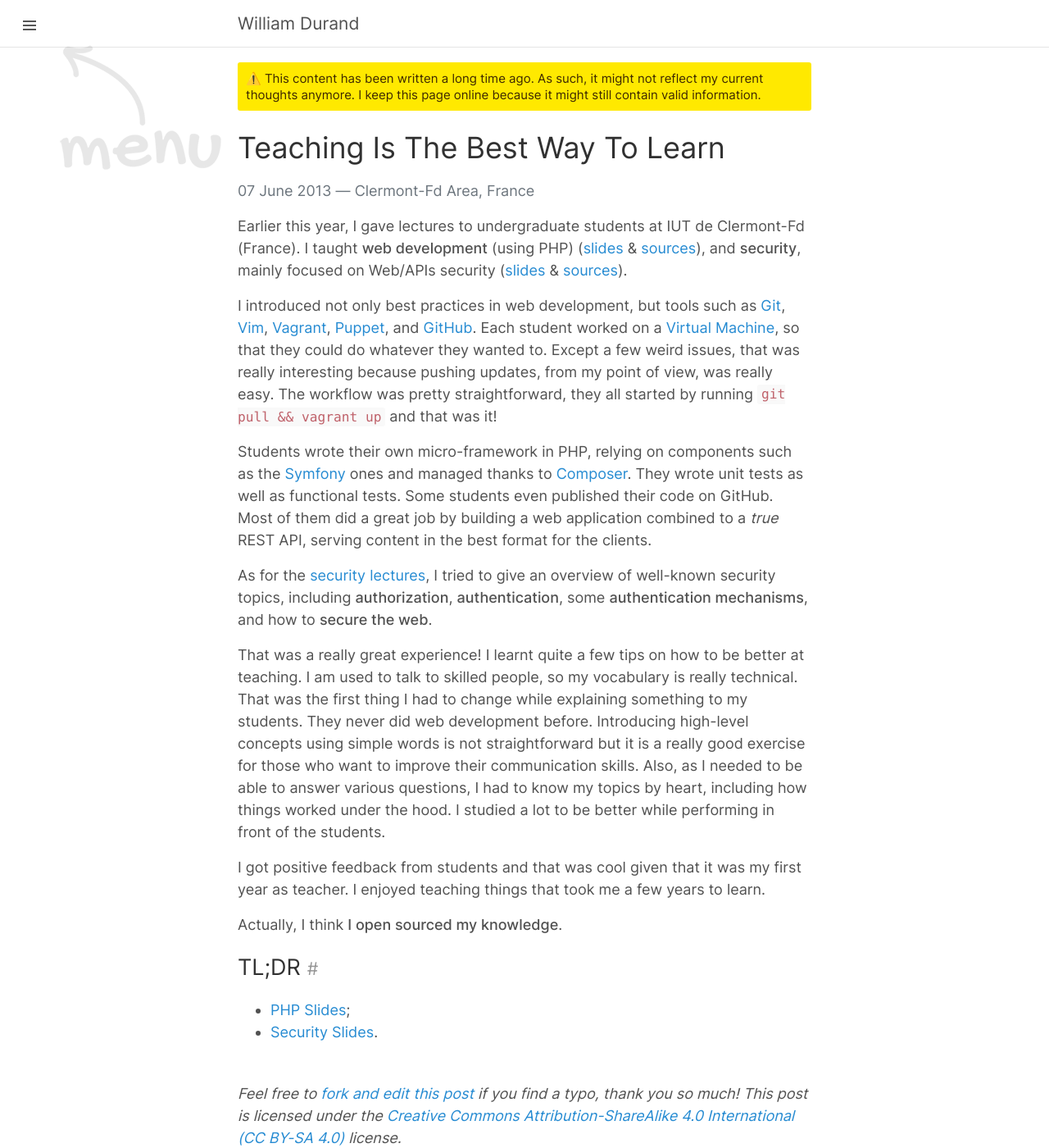
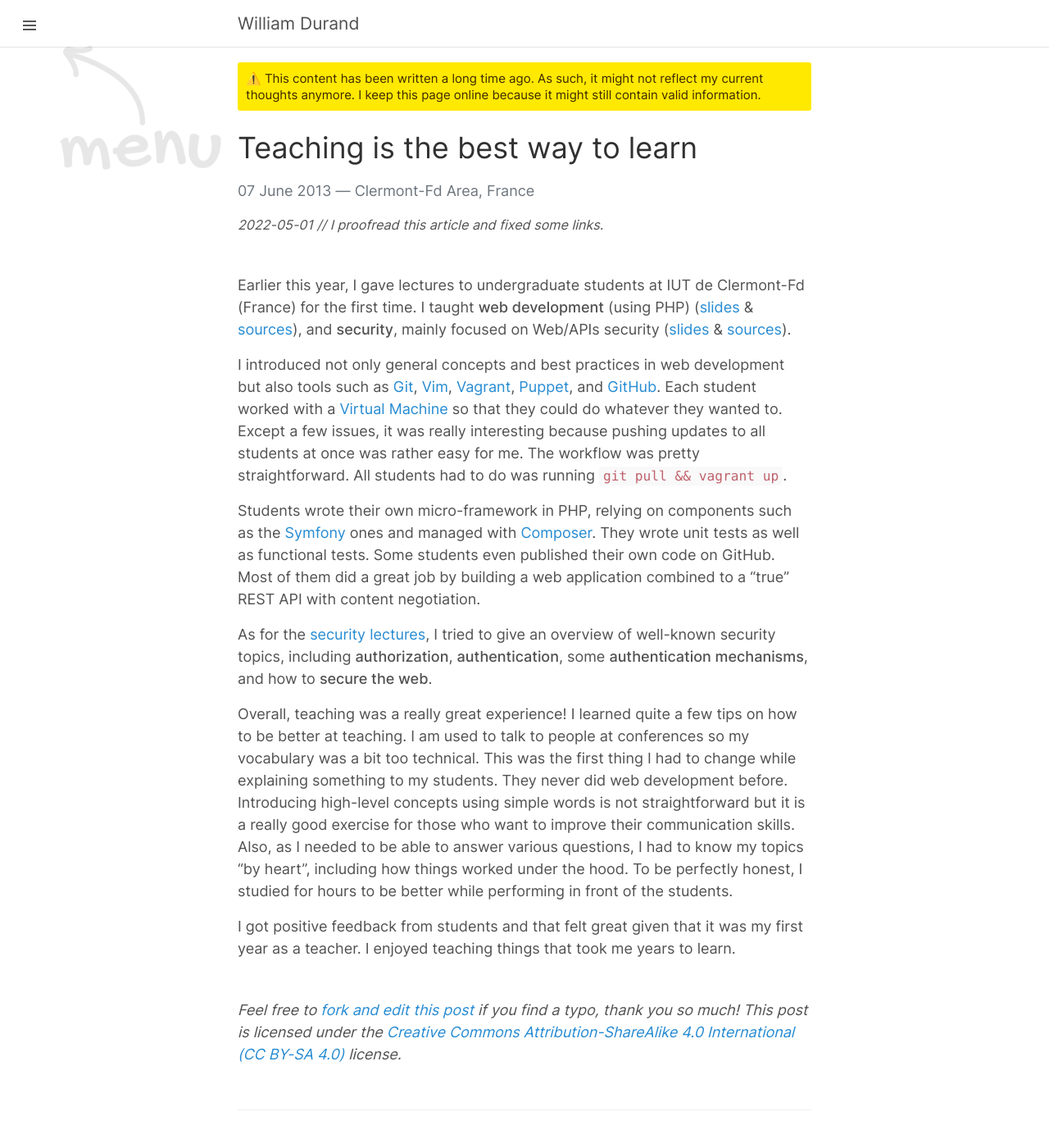
Before and after one commit to willdurand/willdurand.github.io, a Jekyll site: the page built from _posts/2013-06-07-teaching-is-the-best-way-to-learn.md, in a window 1280 px wide and 1400 px high. Shown: the whole window at 82% size. Built offline with Jekyll 4.4.1, drawn with Linux system fonts in a browser that asks for light colours.

Commit message:
proofread 2013-06-07-teaching-is-the-best-way-to-learn

```diff
--- a/_posts/2013-06-07-teaching-is-the-best-way-to-learn.md
+++ b/_posts/2013-06-07-teaching-is-the-best-way-to-learn.md
@@ -1,57 +1,59 @@
 ---
 layout: post
-title: Teaching Is The Best Way To Learn
+title: Teaching is the best way to learn
 location: Clermont-Fd Area, France
 tweet_id: 342950409507319808
+updates:
+  - date: 2022-05-01
+    content: I proofread this article and fixed some links.
 ---
 
 Earlier this year, I gave lectures to undergraduate students at IUT de
-Clermont-Fd (France). I taught **web development** (using PHP)
-([slides](http://edu.williamdurand.fr/php-slides/) &
+Clermont-Fd (France) for the first time. I taught **web development** (using
+PHP) ([slides](https://edu.williamdurand.fr/php-slides/) &
 [sources](https://github.com/willdurand-edu/php-slides)), and **security**,
 mainly focused on Web/APIs security
-([slides](http://edu.williamdurand.fr/security-slides/) &
+([slides](https://edu.williamdurand.fr/security-slides/) &
 [sources](https://github.com/willdurand-edu/security-slides)).
 
-I introduced not only best practices in web development, but tools such as
-[Git](http://git-scm.com), [Vim](http://www.vim.org/),
-[Vagrant](http://vagrantup.com),
-[Puppet](http://puppetlabs.com), and [GitHub](http://github.com).
-Each student worked on a [Virtual Machine](http://github.com/willdurand-edu/php-vm),
-so that they could do whatever they wanted to. Except a few weird issues, that
-was really interesting because pushing updates, from my point of view, was
-really easy. The workflow was pretty straightforward, they all started by
-running `git pull && vagrant up` and that was it!
+I introduced not only general concepts and best practices in web development but
+also tools such as [Git][], [Vim][], [Vagrant][], [Puppet][], and [GitHub][].
+Each student worked with a [Virtual
+Machine](https://github.com/willdurand-edu/php-vm) so that they could do
+whatever they wanted to. Except a few issues, it was really interesting because
+pushing updates to all students at once was rather easy for me. The workflow was
+pretty straightforward. All students had to do was running `git pull && vagrant
+up`.
 
 Students wrote their own micro-framework in PHP, relying on components such as
-the [Symfony](http://symfony.com) ones and managed thanks to
-[Composer](http://getcomposer.org). They wrote unit tests as well as functional
-tests. Some students even published their code on GitHub. Most of them did a
-great job by building a web application combined to a _true_ REST API, serving
-content in the best format for the clients.
+the [Symfony][] ones and managed with [Composer][]. They wrote unit tests as
+well as functional tests. Some students even published their own code on GitHub.
+Most of them did a great job by building a web application combined to a "true"
+REST API with content negotiation.
 
-As for the [security lectures](http://edu.williamdurand.fr/security-slides/),
-I tried to give an overview of well-known security topics, including
+As for the [security lectures](https://edu.williamdurand.fr/security-slides/), I
+tried to give an overview of well-known security topics, including
 **authorization**, **authentication**, some **authentication mechanisms**, and
 how to **secure the web**.
 
-That was a really great experience! I learnt quite a few tips on how to be
-better at teaching. I am used to talk to skilled people, so my vocabulary is
-really technical. That was the first thing I had to change while explaining
-something to my students. They never did web development before. Introducing
-high-level concepts using simple words is not straightforward but it is a really
-good exercise for those who want to improve their communication skills. Also, as
-I needed to be able to answer various questions, I had to know my topics by
-heart, including how things worked under the hood. I studied a lot to be better
-while performing in front of the students.
+Overall, teaching was a really great experience! I learned quite a few tips on
+how to be better at teaching. I am used to talk to people at conferences so my
+vocabulary was a bit too technical. This was the first thing I had to change
+while explaining something to my students. They never did web development
+before. Introducing high-level concepts using simple words is not
+straightforward but it is a really good exercise for those who want to improve
+their communication skills. Also, as I needed to be able to answer various
+questions, I had to know my topics "by heart", including how things worked under
+the hood. To be perfectly honest, I studied for hours to be better while
+performing in front of the students.
 
-I got positive feedback from students and that was cool given that it was my
-first year as teacher. I enjoyed teaching things that took me a few years to
-learn.
+I got positive feedback from students and that felt great given that it was my
+first year as a teacher. I enjoyed teaching things that took me years to learn.
 
-Actually, I think **I open sourced my knowledge**.
-
-## TL;DR
-
-- [PHP Slides](http://edu.williamdurand.fr/php-slides/);
-- [Security Slides](http://edu.williamdurand.fr/security-slides/).
+[composer]: https://getcomposer.org
+[git]: https://git-scm.com
+[github]: https://github.com
+[puppet]: https://puppetlabs.com
+[symfony]: https://symfony.com
+[vagrant]: https://www.vagrantup.com
+[vim]: https://www.vim.org/
```
